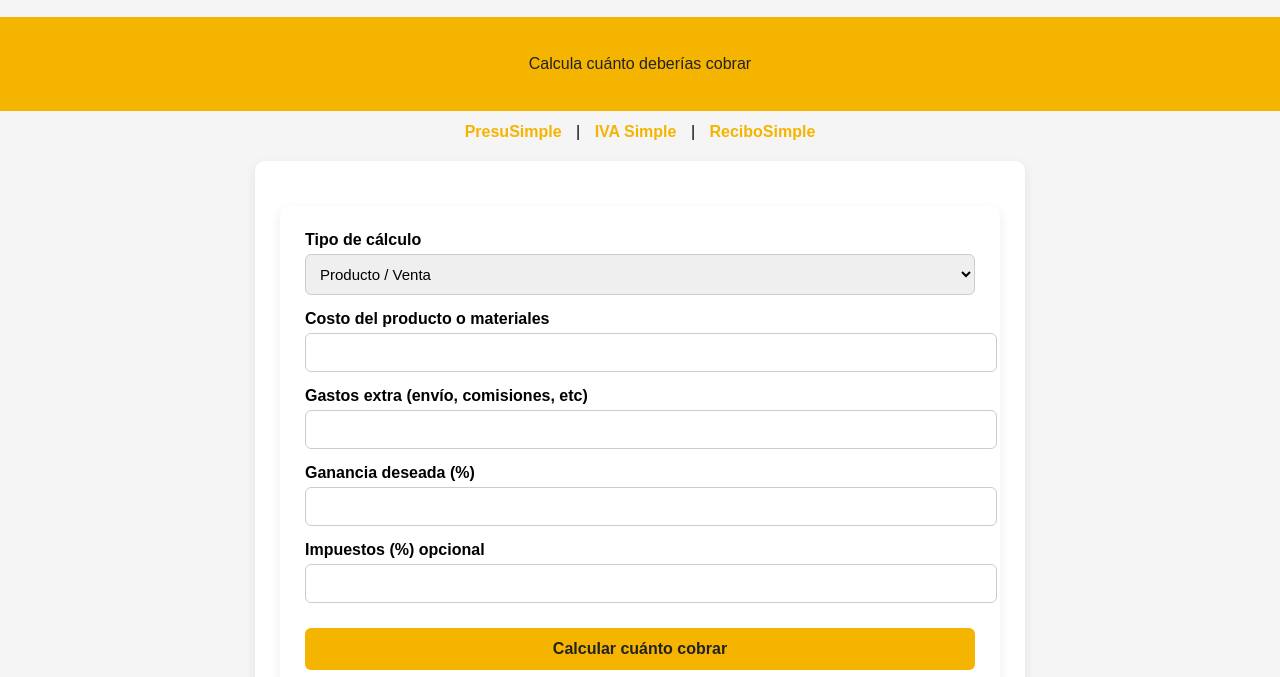
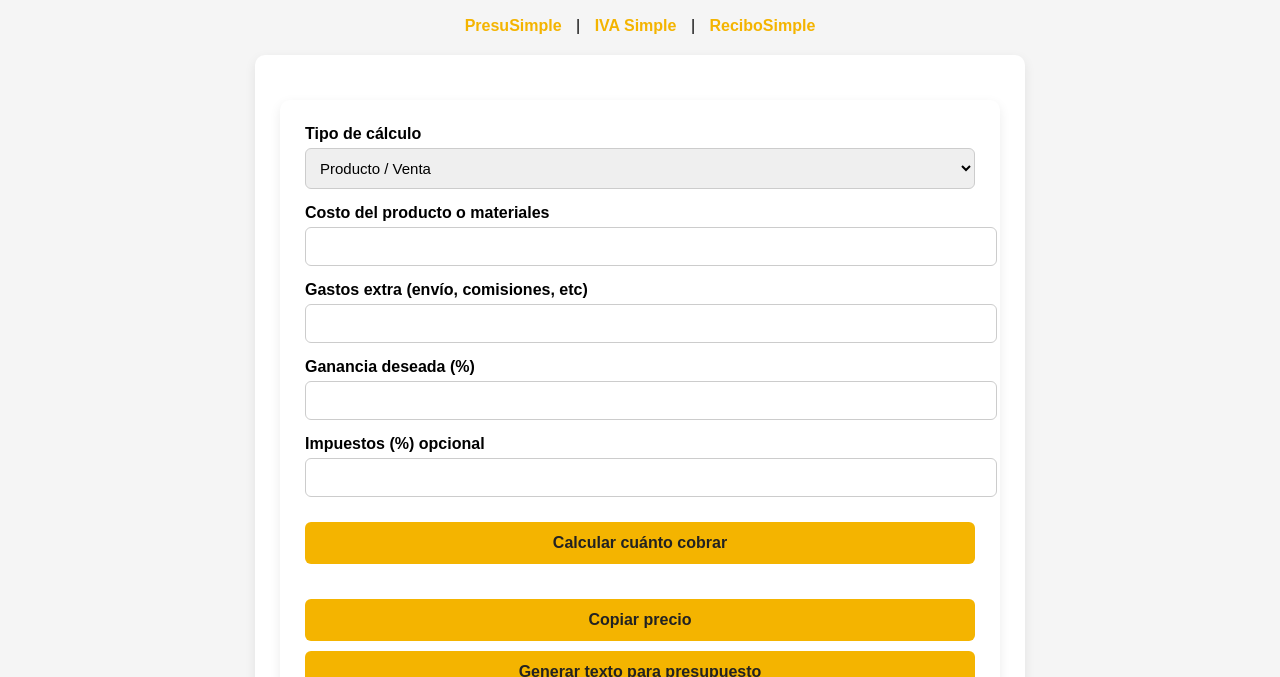
Before and after one commit to PresuSimple/presusimple.github.io, a plain HTML site: page cobrosimple.html in a window 1280 px wide. Shown: the part 123-800 px from the top of the page. Drawn offline with Linux system fonts and the light colour scheme.

Commit message:
Update cobrosimple.html

```diff
--- a/cobrosimple.html
+++ b/cobrosimple.html
@@ -35,12 +35,6 @@ margin:0;
 padding:0;
 }
 
-.header{
-background:#f4b400;
-color:#222;
-text-align:center;
-padding:22px;
-}
 
 .header h1{
 margin:0;
@@ -138,10 +132,6 @@ max-width:100%;
 
 <body>
 <img src="Logo4.png" alt="CobroSimple" class="logo">
-
-<div class="header">
-<p>Calcula cuánto deberías cobrar</p>
-</div>
 
 <nav>
 <a href="https://presusimple.github.io/">PresuSimple</a> |
```
